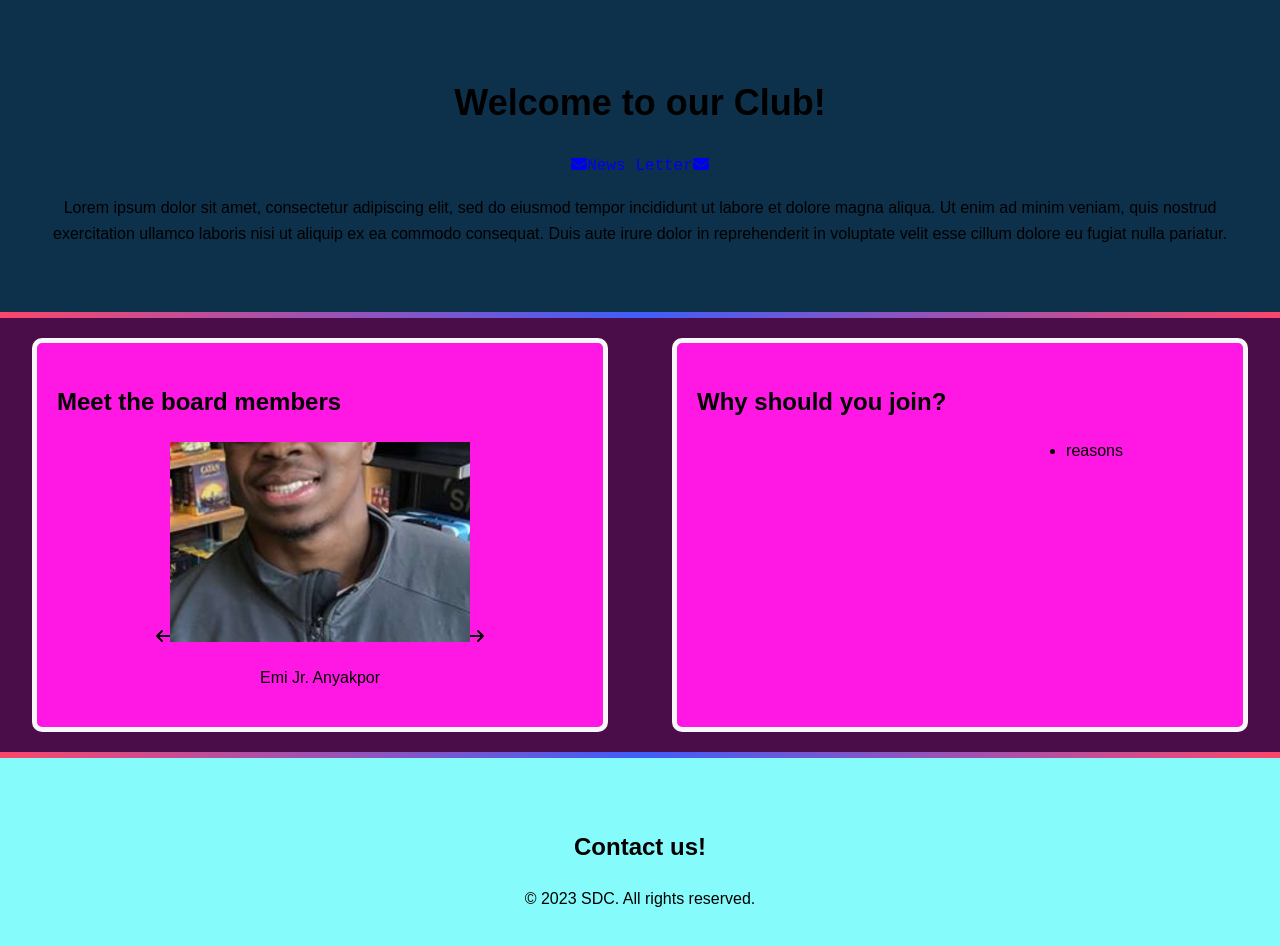
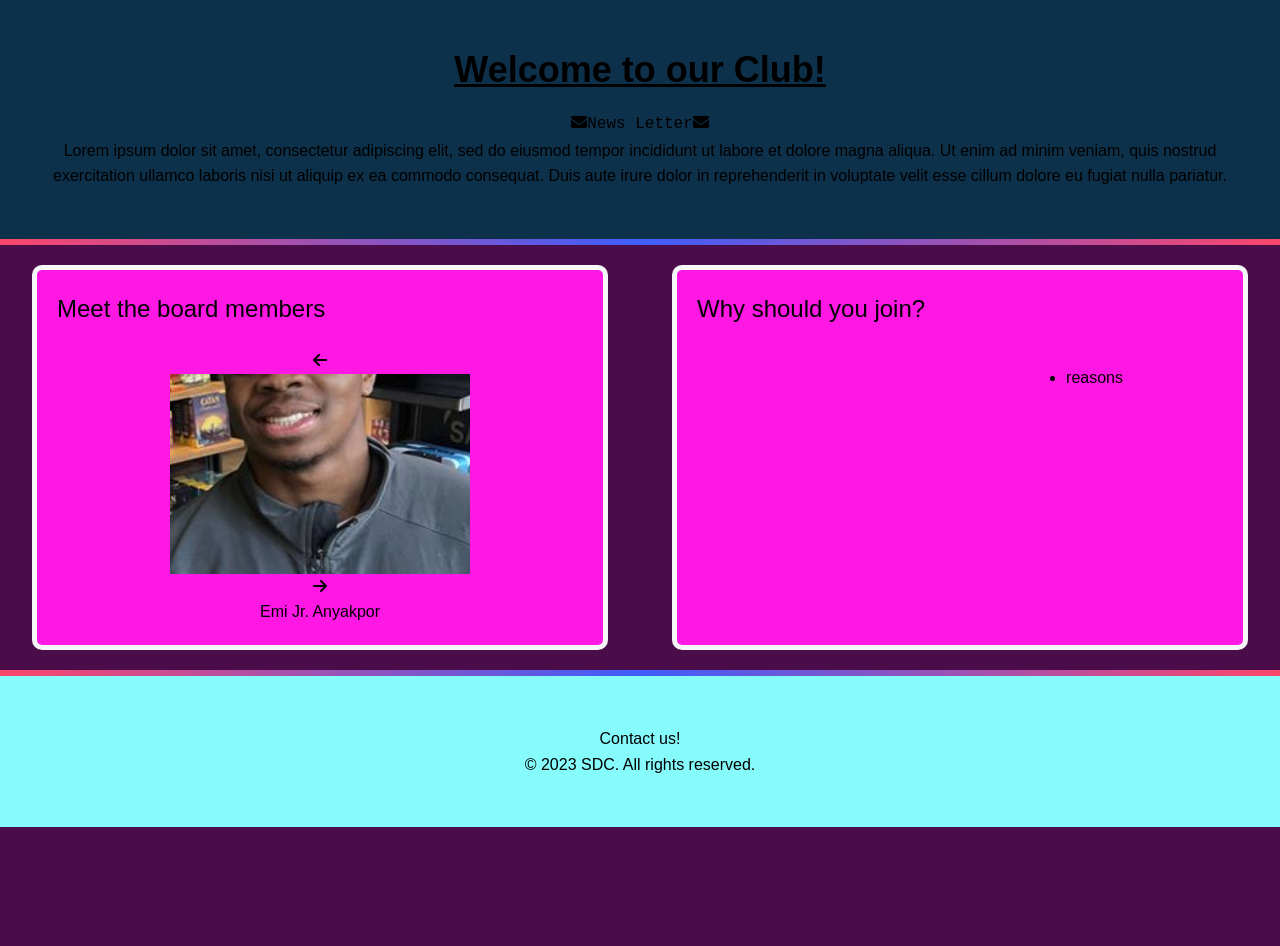
Before and after one commit to sudo-sdc/SDC-Website, a React (Vite) app: page / in a window 1280 px wide. Shown: the top 946 px of the page. After the commit the page ends 827 px from the top, so only its background shows below. Built offline with nearby package versions, Linux system fonts and the light colour scheme.

Commit message:
tailwindcss

```diff
--- a/package.json
+++ b/package.json
@@ -15,13 +15,16 @@
   "license": "ISC",
   "devDependencies": {
     "@vitejs/plugin-react": "2.1.0",
+    "autoprefixer": "^10.4.16",
     "eslint": "8.24.0",
     "eslint-config-prettier": "8.5.0",
     "eslint-plugin-import": "^2.26.0",
     "eslint-plugin-jsx-a11y": "^6.6.1",
     "eslint-plugin-react": "^7.31.8",
     "eslint-plugin-react-hooks": "^4.6.0",
+    "postcss": "^8.4.31",
     "prettier": "2.7.1",
+    "tailwindcss": "^3.3.3",
     "vite": "3.1.4"
   },
   "dependencies": {
--- /dev/null
+++ b/postcss.config.js
@@ -0,0 +1,6 @@
+module.exports = {
+  plugins: {
+    tailwindcss: {},
+    autoprefixer: {},
+  },
+}
--- a/src/LandingPage.jsx
+++ b/src/LandingPage.jsx
@@ -60,7 +60,7 @@
   return (
     <div className="intro">
       <header>
-        <h1>Welcome to our Club!</h1>
+        <h1 className="text-4xl font-bold underline">Welcome to our Club!</h1>
         <div className="buttonContainer">
           <Link to="/createUsername" className="button">
             <FontAwesomeIcon icon={faEnvelope} />
--- a/src/style.css
+++ b/src/style.css
@@ -1,3 +1,8 @@
+@tailwind base;
+@tailwind components;
+@tailwind utilities;
+
+
 :root {
     --black: #171321;
     --dkblue: #0d314b;
--- /dev/null
+++ b/tailwind.config.js
@@ -0,0 +1,10 @@
+/** @type {import('tailwindcss').Config} */
+export default {
+  content: [
+    "./src/**/*.{js,ts,jsx,tsx}",
+  ],
+  theme: {
+    extend: {},
+  },
+  plugins: [],
+}
```
Also changed, not shown: 1 other file (tests, documents, lock files or other folders).
